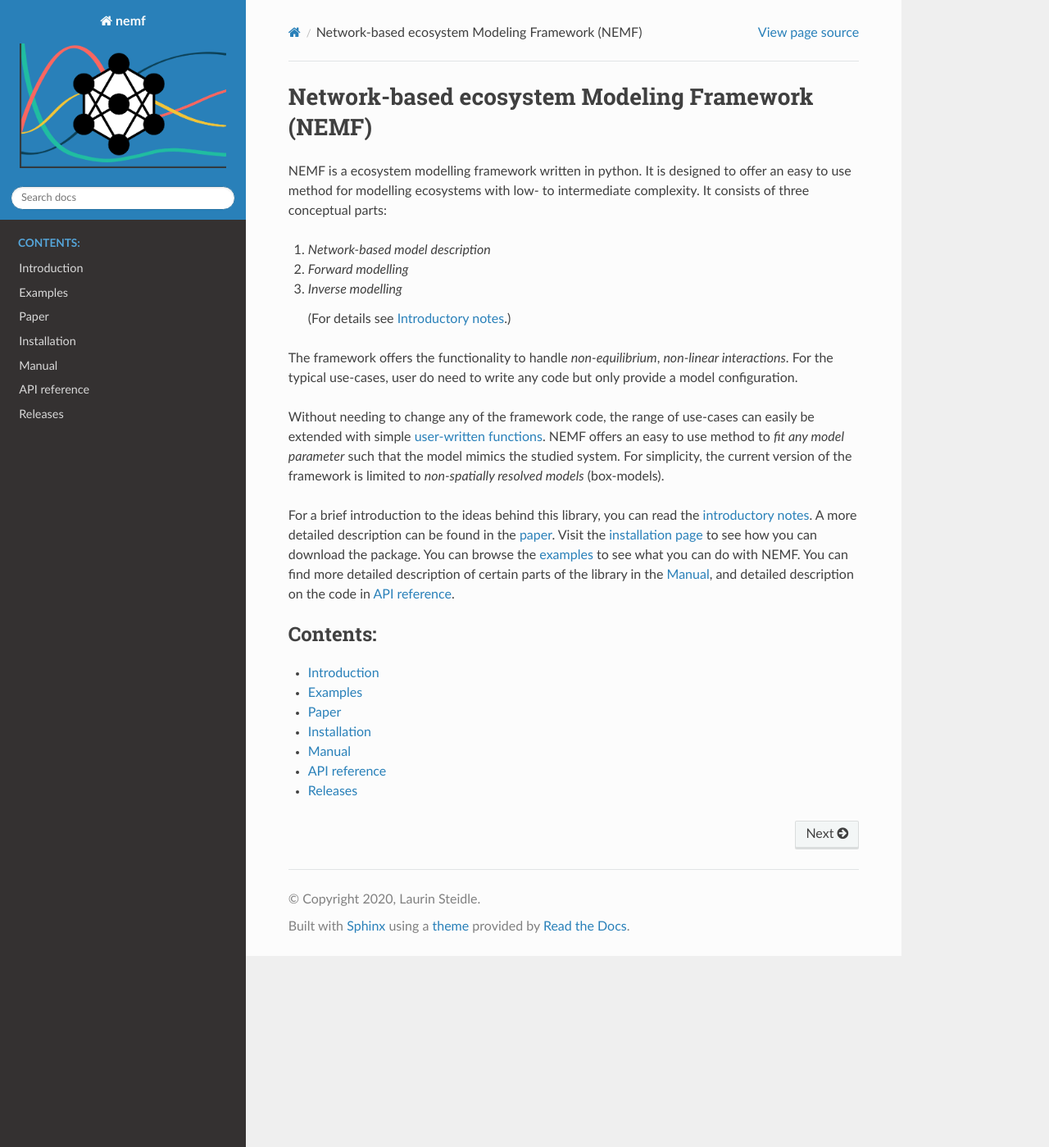
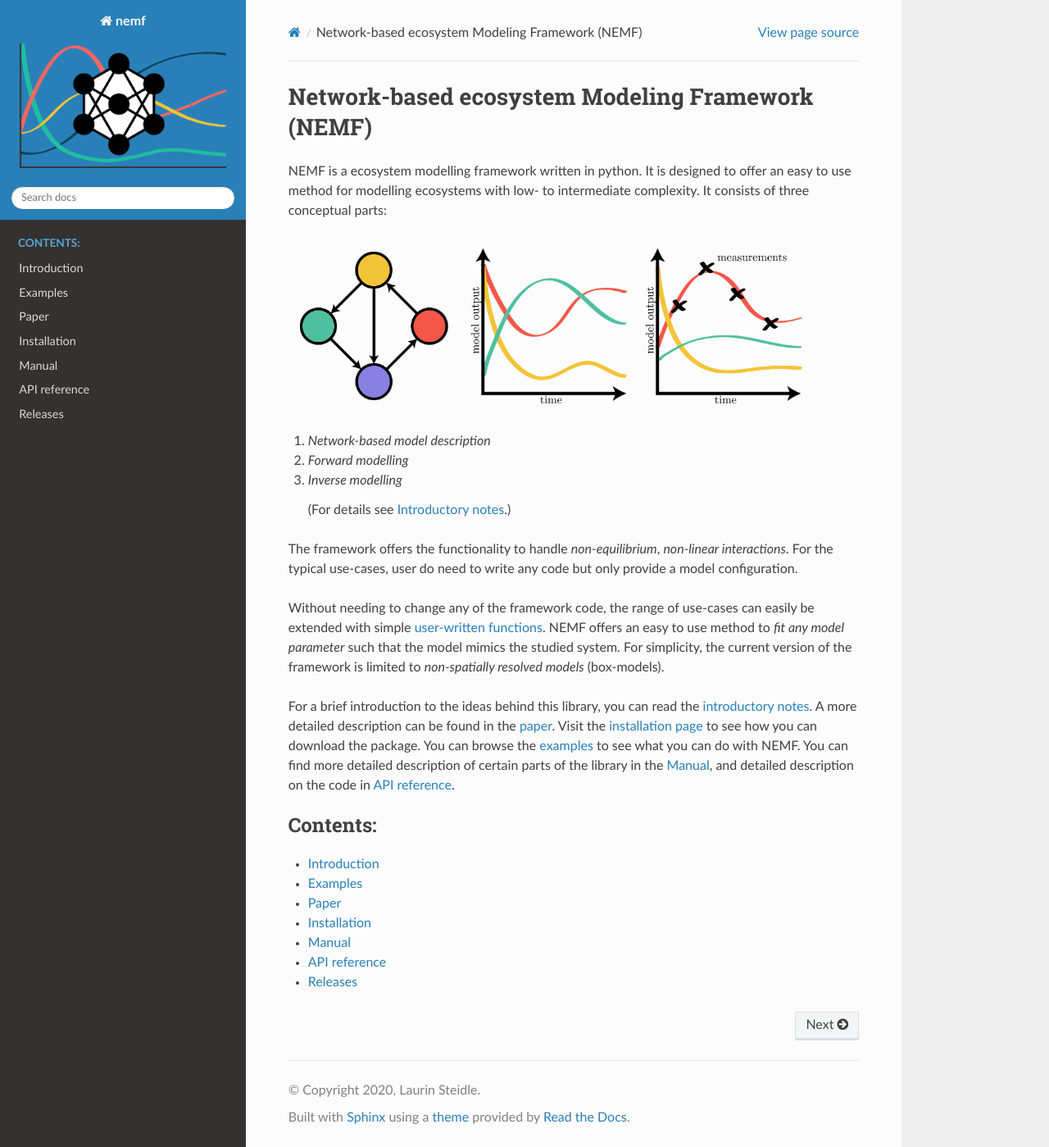
Before and after one commit to 465b/nemf, a Sphinx documentation site: the page built from doc/index.rst, in a window 1280 px wide and 1399 px high. Shown: the whole window at 82% size. Built offline with Sphinx 7.4.7 and the Read the Docs theme 2.0.0, drawn with Linux system fonts in a browser that asks for light colours.

Commit message:
doc: adding pictograms for graph/forecast/fit

```diff
--- a/doc/index.rst
+++ b/doc/index.rst
@@ -9,6 +9,18 @@ Network-based ecosystem Modeling Framework (NEMF)
 NEMF is a ecosystem modelling framework written in python.
 It is designed to offer an easy to use method for modelling ecosystems with
 low- to intermediate complexity. It consists of three conceptual parts:
+
+|fig1| |fig2| |fig3|
+
+.. |fig1| image:: figures/model_graph_small_square.png
+   :width: 30%
+
+.. |fig2| image:: figures/model_forecast_small_square.png
+   :width: 30%
+
+.. |fig3| image:: figures/model_fit_small_square.png
+   :width: 30%
+
 
 1. *Network-based model description*
 2. *Forward modelling*
```
Also changed, not shown: doc/figures/model_fit_small_square.png (added), doc/figures/model_forecast_small_square.png (added), doc/figures/model_graph_small_square.png (added).
